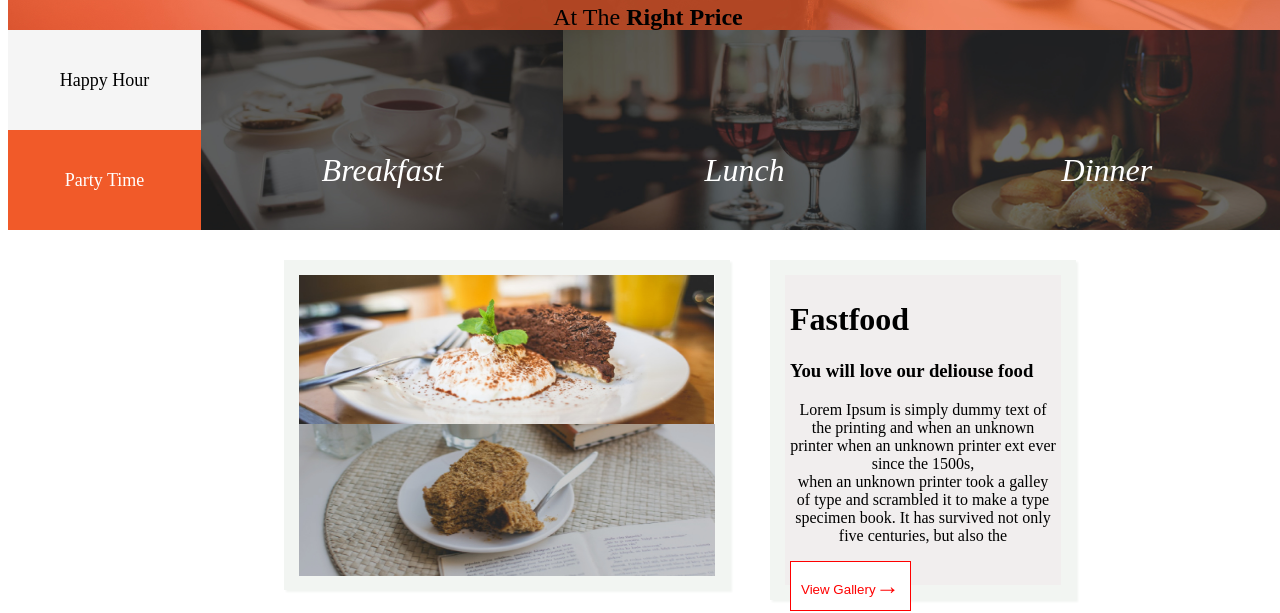
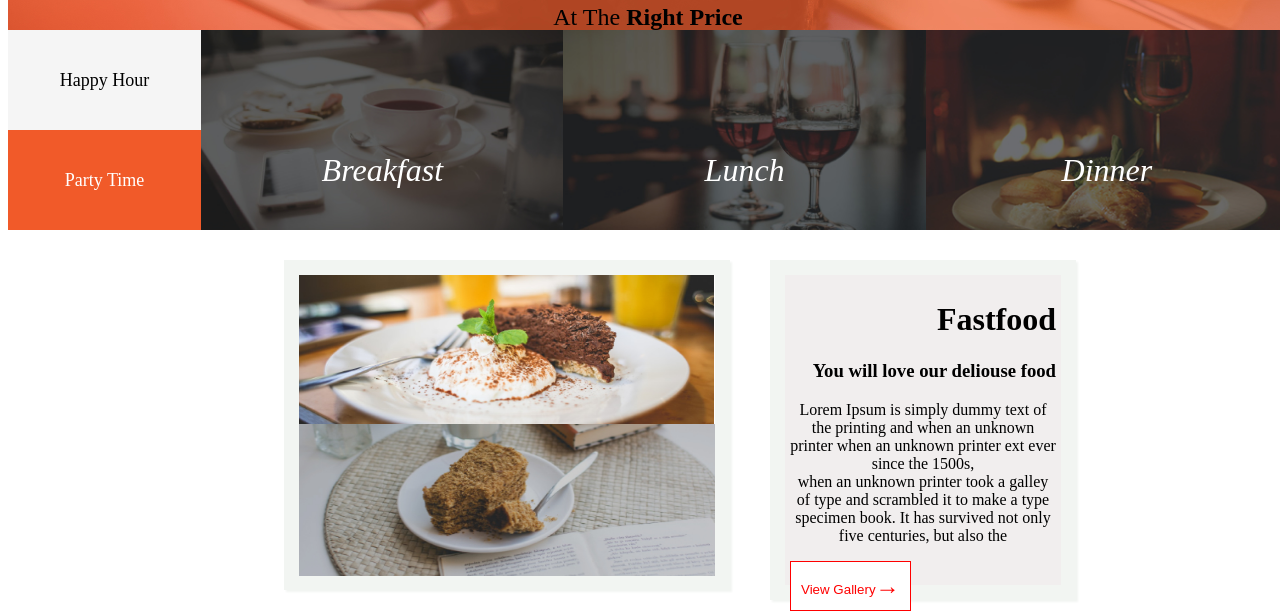
Before and after one commit to Tito-74/Anitas-Kitchen, a plain HTML site: page index.html in a window 1280 px wide. Shown: the part 345-958 px from the top of the page. Drawn offline with Linux system fonts and the light colour scheme.

Commit message:
Text aligning on div text

```diff
--- a/index.css
+++ b/index.css
@@ -145,6 +145,21 @@
     margin: 20px;
 
 }
+.text{
+    background-color: rgb(241, 238, 238);
+    width: 450px;
+    height: 300px;
+    border: 15px solid rgb(242, 245, 242);
+    box-shadow: 2px 2px 2px rgb(242, 245, 242);
+    margin: 20px;
+    padding: 5px;
+}
+#fast-text-1{
+    text-align: right;
+}
+#fast-text-2{
+    text-align: left;
+}
 button{
     background-color: white;
     border: 1px solid red;
@@ -160,15 +175,7 @@
 #fast-text > a {
     color: red;
 }
-#fast-text{
-    background-color: rgb(241, 238, 238);
-    width: 450px;
-    height: 300px;
-    border: 15px solid rgb(242, 245, 242);
-    box-shadow: 2px 2px 2px rgb(242, 245, 242);
-    margin: 20px;
-    padding: 5px;
-}
+
 .customer{
     width: 60%;
     height: 250px;
--- a/index.html
+++ b/index.html
@@ -45,7 +45,7 @@
                 <img src="./Assets/fastFood2.jpg" alt="" width="416px" height="152px">
                 </div>
         </div>
-        <div id="fast-text">
+        <div class="text" id="fast-text-1">
             <h1>Fastfood</h1>
             <h3>You will love our deliouse food</h3>
             <p>Lorem Ipsum is simply dummy text of the printing and when an unknown printer when an unknown printer ext ever since the 1500s,<br> when an unknown printer took a galley of type and scrambled it to make a type specimen book. It has survived not only five centuries, but also the </p>
@@ -58,7 +58,7 @@
 
     </div>
     <div class="Drinks">
-        <div id="fast-text">
+        <div  class="text" id="fast-text-2">
             <h1>Drinks</h1>
             <h3>You will love our deliouse food</h3>
             <p>Lorem Ipsum is simply dummy text of the printing and typesettingtext when an unknown printer ever since the 1500s,<br> when an unknown printer took a galley of type and scrambled it to make a type specimen book. It has survived not only five centuries, but also the </p>
```
